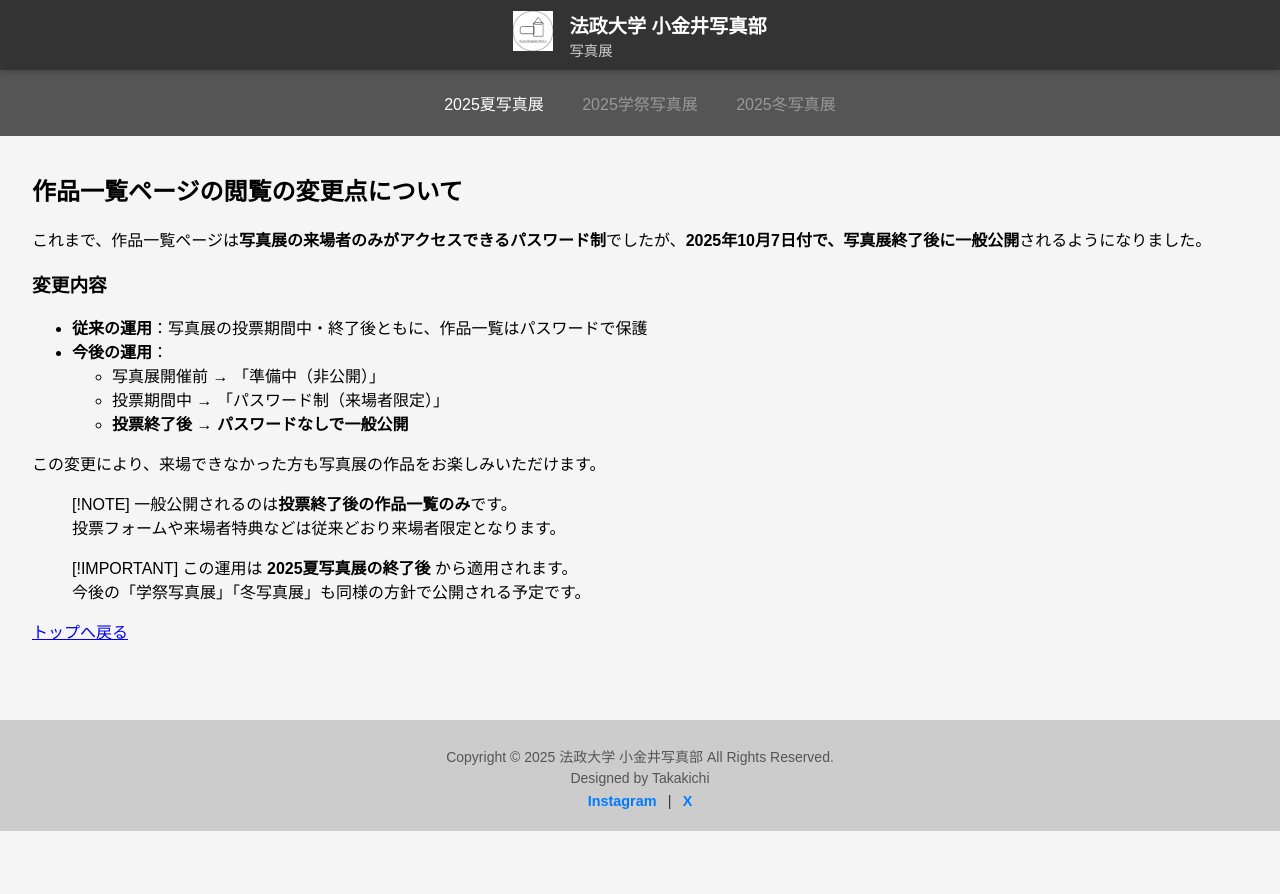
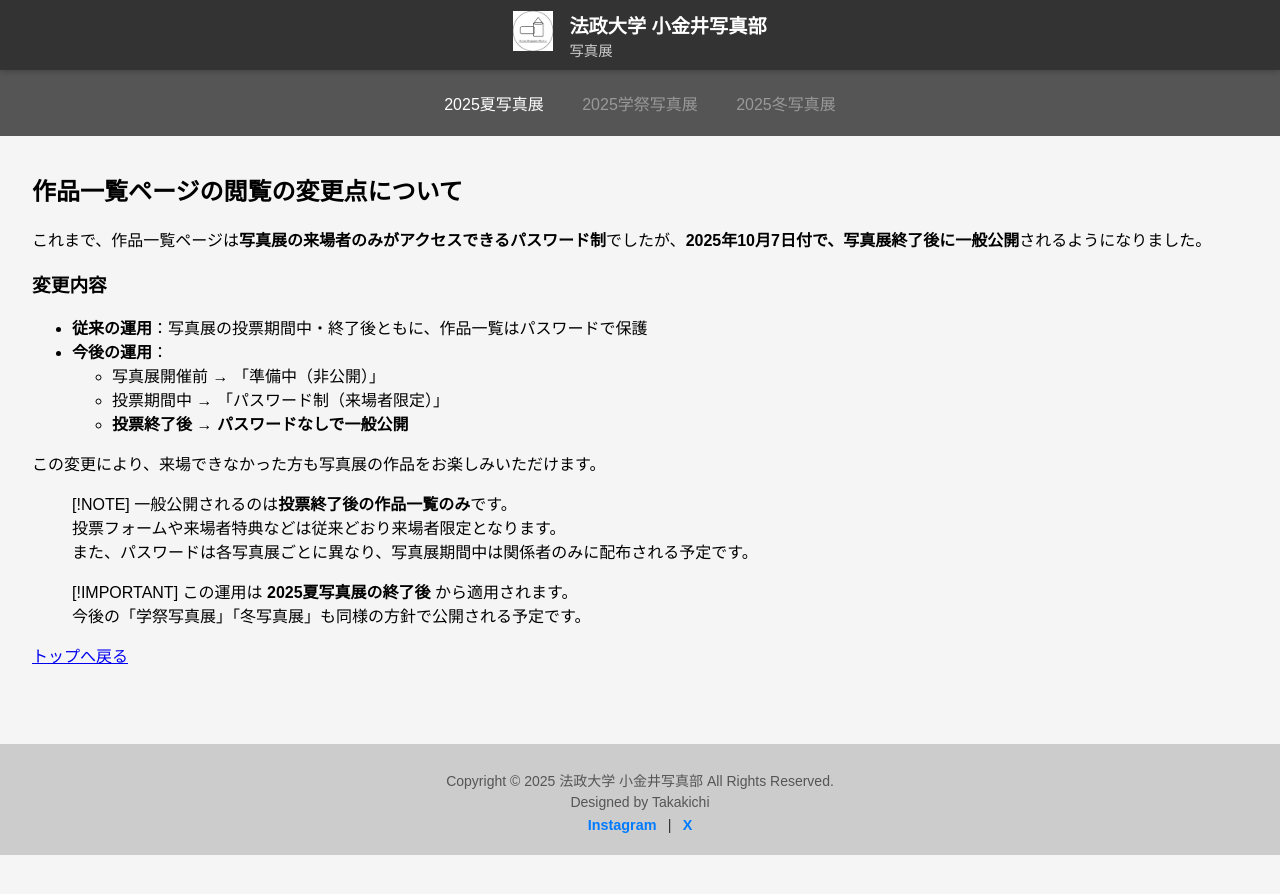
Before and after one commit to fujiyoshi-takayuki/photo-exhibition-site, a Jekyll site: the page built from _posts/2025-10-07-notice-password-new.md, in a window 1280 px wide. Shown: the top 894 px of the page. Built offline with Jekyll 4.4.1, drawn with Linux system fonts in a browser that asks for light colours; our own code applies the rules of GitHub Pages for plain Markdown files.

Commit message:
add password etc... sentence

```diff
--- a/_posts/2025-10-07-notice-password-new.md
+++ b/_posts/2025-10-07-notice-password-new.md
@@ -19,6 +19,7 @@ date: 2025-10-07
 > [!NOTE]
 > 一般公開されるのは**投票終了後の作品一覧のみ**です。
 > 投票フォームや来場者特典などは従来どおり来場者限定となります。
+> また、パスワードは各写真展ごとに異なり、写真展期間中は関係者のみに配布される予定です。
 
 > [!IMPORTANT]
 > この運用は **2025夏写真展の終了後** から適用されます。
```
